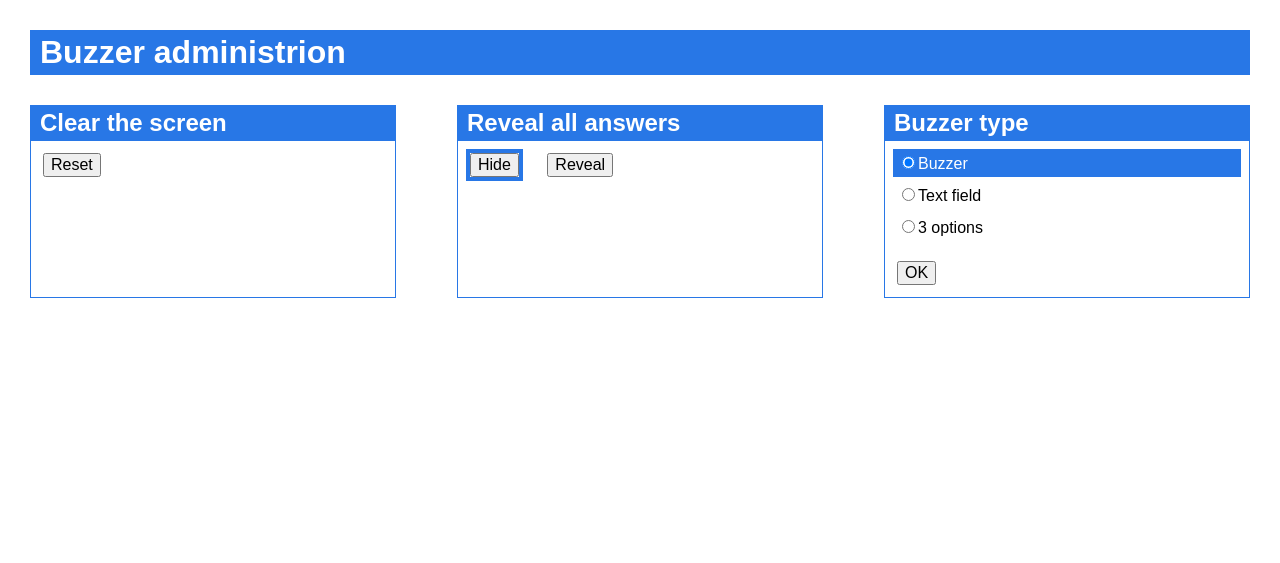
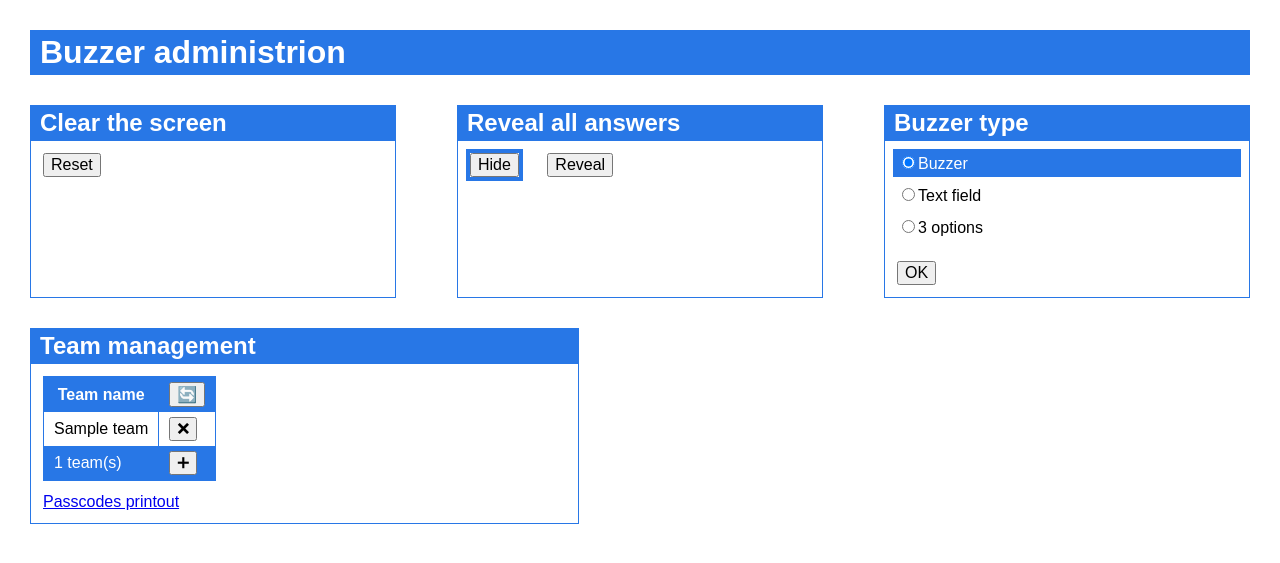
Before and after one commit to claudemarson/Buzzer, a PHP site: page /public/admin.php in a window 1280 px wide. Shown: the top 563 px of the page. Run offline with PHP 8.4, Linux system fonts and the light colour scheme; data comes from the database, SQL or seed files in the repository; tables that the repository leaves empty hold one stand-in row (values such as "Sample post").

Commit message:
Added team management

```diff
--- a/Buzzer/Database.php
+++ b/Buzzer/Database.php
@@ -1,6 +1,8 @@
 <?php
 
 namespace Buzzer;
+
+use Buzzer\RandomString;
 
 require_once dirname(__DIR__) . '/config.php';
 
@@ -15,6 +17,62 @@ class Database extends \mysqli
     public function __construct()
     {
         parent::__construct(DB_HOST, DB_USERNAME, DB_PASSWORD, 'buzzer');
+    }
+
+    /**
+     * Get a list of all teams
+     * @return string[][]
+     */
+    public function getAllTeams()
+    {
+        return $this->query(
+            "SELECT ID, teamName "
+            . "FROM team "
+            . "ORDER BY teamName")
+            ->fetch_all(MYSQLI_ASSOC);
+    }
+
+    /**
+     * Get a list of all team passcodes
+     * @return string[][]
+     */
+    public function getAllTeamPasscodes()
+    {
+        return $this->query(
+            "SELECT passcode "
+            . "FROM team")
+            ->fetch_all(MYSQLI_ASSOC);
+    }
+
+    /**
+     * Add a team
+     */
+    public function addTeam()
+    {
+        $teamID = random_int(100000000, 999999999);
+        $passcode = RandomString::randomString(10);
+
+        $stmt = $this->prepare(
+            'INSERT INTO team (ID, passcode) '
+            . 'VALUES (?, ?)');
+        $stmt->bind_param('is', $teamID, $passcode);
+        $stmt->execute();
+        $stmt->close();
+    }
+
+    /**
+     * Remove a team
+     * @param int $teamID the team's ID
+     */
+    public function removeTeam(int $teamID)
+    {
+        $stmt = $this->prepare(
+            'DELETE FROM team '
+            . 'WHERE ID=? '
+            . 'LIMIT 1');
+        $stmt->bind_param('i', $teamID);
+        $stmt->execute();
+        $stmt->close();
     }
 
     /**
--- a/lang/en.php
+++ b/lang/en.php
@@ -5,6 +5,7 @@
  */
 
 define('LANG_3_OPTIONS', '3 options');
+define('LANG_ADD_TEAM', 'Add a team');
 define('LANG_ANSWER', 'Answer');
 define('LANG_BUZZER', 'Buzzer');
 define('LANG_BUZZER_ADMINISTRATION', 'Buzzer administrion');
@@ -12,12 +13,19 @@ define('LANG_BUZZER_TYPE', 'Buzzer type');
 define('LANG_CLEAR_THE_SCREEN', 'Clear the screen');
 define('LANG_CONTINUE', 'Continue');
 define('LANG_COOKIES_MUST_BE_ENABLED', 'Cookies need to be enabled');
+define('LANG_PASSCODES_PRINTOUT', 'Passcodes printout');
 define('LANG_HIDE', 'Hide');
 define('LANG_OK', 'OK');
 define('LANG_PASSCODE', 'Passcode');
+define('LANG_RELOAD_LIST', 'Reload the list');
+define('LANG_REMOVE_TEAM', 'Remove team');
 define('LANG_REVEAL', 'Reveal');
 define('LANG_REVEAL_ALL_ANSWERS', 'Reveal all answers');
 define('LANG_RESET', 'Reset');
 define('LANG_SCREEN', 'Screen');
+define('LANG_TEAM_MANAGEMENT', 'Team management');
 define('LANG_TEAM_NAME', 'Team name');
+define('LANG_TEAMS', 'team(s)');
 define('LANG_TEXT_FIELD', 'Text field');
+define('LANG_UNDEFINED', 'undefined');
+define('LANG_URL', 'URL');
--- a/public/admin.php
+++ b/public/admin.php
@@ -9,6 +9,7 @@ $db = new Database();
 
 $currentBuzzerType = $db->getCurrentBuzzerType();
 $currentAnswerVisibility = $db->getScreenAnswerVisibility();
+$allTeams = $db->getAllTeams();
 
 $db->close();
 
@@ -18,17 +19,17 @@ Locale::loadLanguage();
 <html>
     <head>
         <meta charset="utf-8"/>
-        <link href="./css/admin.css" rel="stylesheet" type="text/css"/>
-        <script src="./js/admin.js" defer="defer"></script>
+        <link href="./css/admin.css?v2" rel="stylesheet" type="text/css"/>
+        <script src="./js/admin.js?v2" defer="defer"></script>
         <title><?= LANG_BUZZER_ADMINISTRATION ?></title>
     </head>
     <body>
         <h1><?= LANG_BUZZER_ADMINISTRATION ?></h1>
-        <div class="flex-container">
+        <div class="flex-container three-sections">
             <section>
                 <h2><?= LANG_CLEAR_THE_SCREEN ?></h2>
                 <div>
-                    <form>
+                    <form class="margin">
                         <button type="button" id="reset_screen"><?= LANG_RESET ?></button>
                     </form>
                 </div>
@@ -36,7 +37,7 @@ Locale::loadLanguage();
             <section>
                 <h2><?= LANG_REVEAL_ALL_ANSWERS ?></h2>
                 <div>
-                    <form id="reveal_answers_form">
+                    <form id="reveal_answers_form" class="margin">
                         <button type="button" id="hide_answers" value="0"<?= (!$currentAnswerVisibility) ? ' class="active"' : '' ?>><?= LANG_HIDE ?></button>
                         <button type="button" id="reveal_answers" value="1"<?= ($currentAnswerVisibility) ? ' class="active"' : '' ?>><?= LANG_REVEAL ?></button>
                     </form>
@@ -45,7 +46,7 @@ Locale::loadLanguage();
             <section>
                 <h2><?= LANG_BUZZER_TYPE ?></h2>
                 <div>
-                    <form id="buzzer_type_form">
+                    <form id="buzzer_type_form" class="margin">
                         <label<?= ($currentBuzzerType === 1) ? ' class="active"' : '' ?>><input type="radio" name="buzzertype" value="1"<?= ($currentBuzzerType === 1) ? ' checked="checked"' : '' ?>/><?= LANG_BUZZER ?></label>
                         <label<?= ($currentBuzzerType === 2) ? ' class="active"' : '' ?>><input type="radio" name="buzzertype" value="2"<?= ($currentBuzzerType === 2) ? ' checked="checked"' : '' ?>/><?= LANG_TEXT_FIELD ?></label>
                         <label<?= ($currentBuzzerType === 3) ? ' class="active"' : '' ?>><input type="radio" name="buzzertype" value="3"<?= ($currentBuzzerType === 3) ? ' checked="checked"' : '' ?>/><?= LANG_3_OPTIONS ?></label>
@@ -54,5 +55,35 @@ Locale::loadLanguage();
                 </div>
             </section>
         </div>
+        <div class="flex-container two-sections">
+            <section>
+                <h2><?= LANG_TEAM_MANAGEMENT ?></h2>
+                <div class="margin">
+                    <table>
+                        <thead>
+                            <tr>
+                                <th><?= LANG_TEAM_NAME ?></th>
+                                <th><button type="button" id="reload_teams" title="<?= LANG_RELOAD_LIST ?>">🔄︎</button></th>
+                            </tr>
+                        </thead>
+                        <tbody id="teams">
+                            <?php foreach ($allTeams as $team) : ?>
+                                <tr data-team-id="<?= $team['ID'] ?>">
+                                    <td<?= (is_null($team['teamName'])) ? ' class="undefined"' : '' ?>><?= (!is_null($team['teamName'])) ? ($team['teamName']) : LANG_UNDEFINED ?></td>
+                                    <td><button type="button" class="remove-team" title="<?= LANG_REMOVE_TEAM ?>">❌︎</button></td>
+                                </tr>
+                            <?php endforeach; ?>
+                        </tbody>
+                        <tfoot>
+                            <tr>
+                                <td><output id="team_count"><?= count($allTeams) ?></output> <?= LANG_TEAMS ?></td>
+                                <td><button type="button" id="add_team" title="<?= LANG_ADD_TEAM ?>">➕︎</button></td>
+                            </tr>
+                        </tfoot>
+                    </table>
+                    <div><a href="./passcodes.php"><?= LANG_PASSCODES_PRINTOUT ?></a></div>
+                </div>
+            </section>
+        </div>
     </body>
 </html>
--- a/public/css/admin.css
+++ b/public/css/admin.css
@@ -19,8 +19,15 @@ h1 {
     justify-content: space-between;
 }
 
+.flex-container.three-sections section {
+    flex: 0 1 30%;
+}
+
+.flex-container.two-sections section {
+    flex: 0 1 45%;
+}
+
 section {
-    flex: 0 1 30%;
     display: flex;
     flex-direction: column;
     margin-bottom: 30px;
@@ -32,7 +39,36 @@ section > div {
     flex: 1;
 }
 
-button, label {
+table {
+    border-collapse: collapse;
+    border: 1px solid #2877e6;
+}
+
+thead, tfoot {
+    background-color: #2877e6;
+    color: white;
+}
+
+tbody > tr:nth-child(even) {
+    background-color: #d1e2fa;
+}
+
+tr {
+    line-height: 133%;
+}
+
+th, td {
+    border: 1px solid #2877e6;
+    border-style: none solid;
+    padding: 5px 10px;
+}
+
+.undefined {
+    font-style: italic;
+    color: grey;
+}
+
+.margin > * {
     margin: 12px;
 }
 
--- a/public/index.php
+++ b/public/index.php
@@ -17,6 +17,8 @@ if (isset($_COOKIE['team']) && is_numeric($_COOKIE['team'])) {
 
     if ($db->getIsValidTeamID($teamID)) {
         $loggedIn = true;
+    } else {
+        setcookie('team', '', 1);
     }
 
 } elseif (isset($_POST['login'], $_POST['teamname'], $_POST['passcode'],
--- a/public/js/admin.js
+++ b/public/js/admin.js
@@ -45,6 +45,50 @@ function changeBuzzerType() {
 }
 
 /**
+ * List all teams
+ */
+function listTeams() {
+    fetch("ajax/listteams.php").then(function(response) {
+        response.text().then(function(tableRows) {
+            let teamsTBody = document.getElementById("teams");
+            teamsTBody.innerHTML = tableRows;
+            document.getElementById("team_count").innerText = teamsTBody
+                .childElementCount;
+            teamsTBody.querySelectorAll(".remove-team")
+                .forEach(function(button) {
+                    button.addEventListener("click", removeTeam);
+                });
+        });
+    });
+}
+
+/**
+ * Add a team
+ */
+function addTeam() {
+    fetch("ajax/addteam.php", {
+        method: "POST",
+        headers: {
+            "Content-Type": "application/x-www-form-urlencoded"
+        }
+    }).then(listTeams);
+}
+
+/**
+ * Remove a team
+ * @param {MouseEvent} event
+ */
+function removeTeam(event) {
+    fetch("ajax/removeteam.php", {
+        method: "POST",
+        headers: {
+            "Content-Type": "application/x-www-form-urlencoded"
+        },
+        body: "teamid=" + +event.target.parentNode.parentNode.dataset.teamId
+    }).then(listTeams);
+}
+
+/**
  * Initialise the event listeners
  */
 function init() {
@@ -55,6 +99,12 @@ function init() {
         setAnswerVisibility);
     document.getElementById("change_buzzer_type").addEventListener("click",
         changeBuzzerType);
+    document.getElementById("reload_teams").addEventListener("click",
+        listTeams);
+    document.getElementById("add_team").addEventListener("click", addTeam);
+    document.querySelectorAll(".remove-team").forEach(function(button) {
+        button.addEventListener("click", removeTeam);
+    });
 }
 
 init();
--- a/setup.sql
+++ b/setup.sql
@@ -51,7 +51,7 @@ CREATE TABLE `gameround` (
   PRIMARY KEY (`ID`),
   UNIQUE KEY `team_UNIQUE` (`team`),
   KEY `team_idx` (`team`),
-  CONSTRAINT `team` FOREIGN KEY (`team`) REFERENCES `team` (`ID`) ON DELETE NO ACTION ON UPDATE NO ACTION
+  CONSTRAINT `team` FOREIGN KEY (`team`) REFERENCES `team` (`ID`) ON DELETE CASCADE ON UPDATE NO ACTION
 ) ENGINE=InnoDB DEFAULT CHARSET=utf8mb4;
 /*!40101 SET character_set_client = @saved_cs_client */;
 
@@ -86,7 +86,6 @@ CREATE TABLE `team` (
 
 LOCK TABLES `team` WRITE;
 /*!40000 ALTER TABLE `team` DISABLE KEYS */;
-INSERT INTO `team` VALUES (319817416,NULL,'p1'),(402159977,NULL,'p2'),(670542791,NULL,'p3');
 /*!40000 ALTER TABLE `team` ENABLE KEYS */;
 UNLOCK TABLES;
 /*!40103 SET TIME_ZONE=@OLD_TIME_ZONE */;
```
Also changed, not shown: Buzzer/RandomString.php (added, +27 -0 lines), lang/de.php (+8 -0 lines), lang/fr.php (+8 -0 lines), lang/lb.php (+8 -0 lines), public/ajax/addteam.php (added, +11 -0 lines), public/ajax/listTeams.php (added, +19 -0 lines), public/ajax/removeTeam.php (added, +21 -0 lines), public/css/passcodes.css (added, +68 -0 lines), public/passcodes.php (added, +44 -0 lines).
